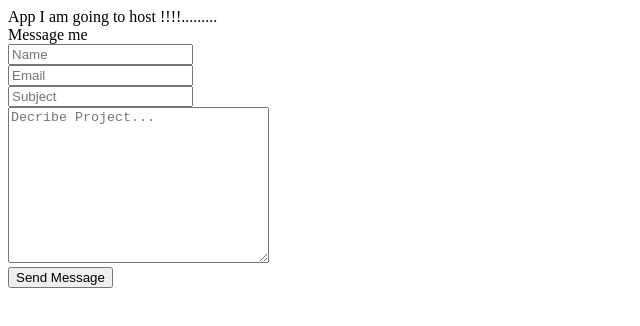
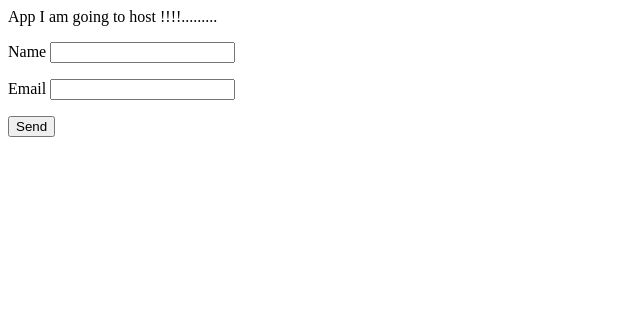
Before and after one commit to mkrahelski/class1, a plain HTML site: page index.html in a window 1280 px wide. Shown: the whole page, without its empty margins (0-640 px from the left). Drawn offline with Linux system fonts and the light colour scheme.

Commit message:
trying to get the form to work.

```diff
--- a/index.html
+++ b/index.html
@@ -10,26 +10,17 @@
     <div>App I am going to host !!!!.........</div>
 
 
-    <div class="column right">
-        <div class="text">Message me</div>
-        <form action="POST" data-netlify="true">
-            <div class="fields">
-                <div class="field name">
-                    <input type="text" name="name" placeholder="Name" required>
-                </div>
-                <div class="field email">
-                    <input type="email" name="email" placeholder="Email" required>
-                </div>
-            </div>
-            <div class="field subject">
-                <input type="text" name="subject" placeholder="Subject" required>
-            </div>
-            <div class="field textarea">
-                <textarea id="" cols="30" rows="10" type="text" name="decription" placeholder="Decribe Project..."></textarea>
-            </div>
-            <div class="button">
-                <button type="submit">Send Message</button>
-            </div>
+    <form name="contact" netlify>
+        <p>
+          <label>Name <input type="text" name="name" /></label>
+        </p>
+        <p>
+          <label>Email <input type="email" name="email" /></label>
+        </p>
+        <p>
+          <button type="submit">Send</button>
+        </p>
+      </form>
 
 </body>
 </html>
```
